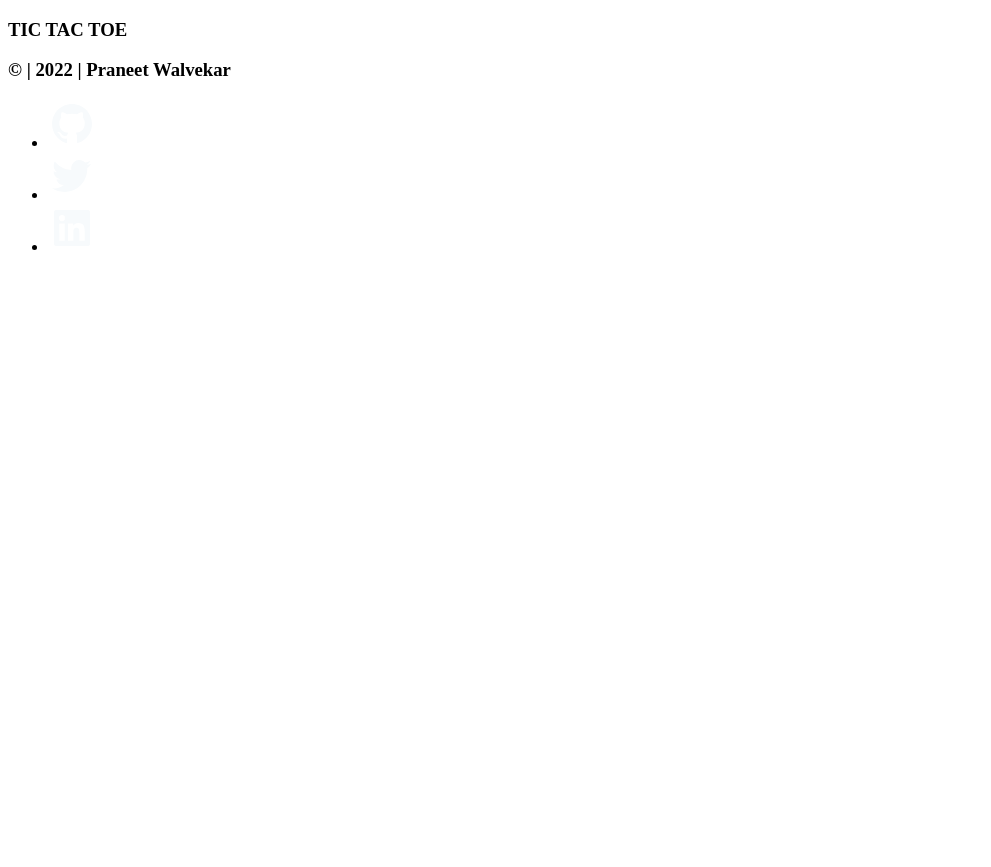
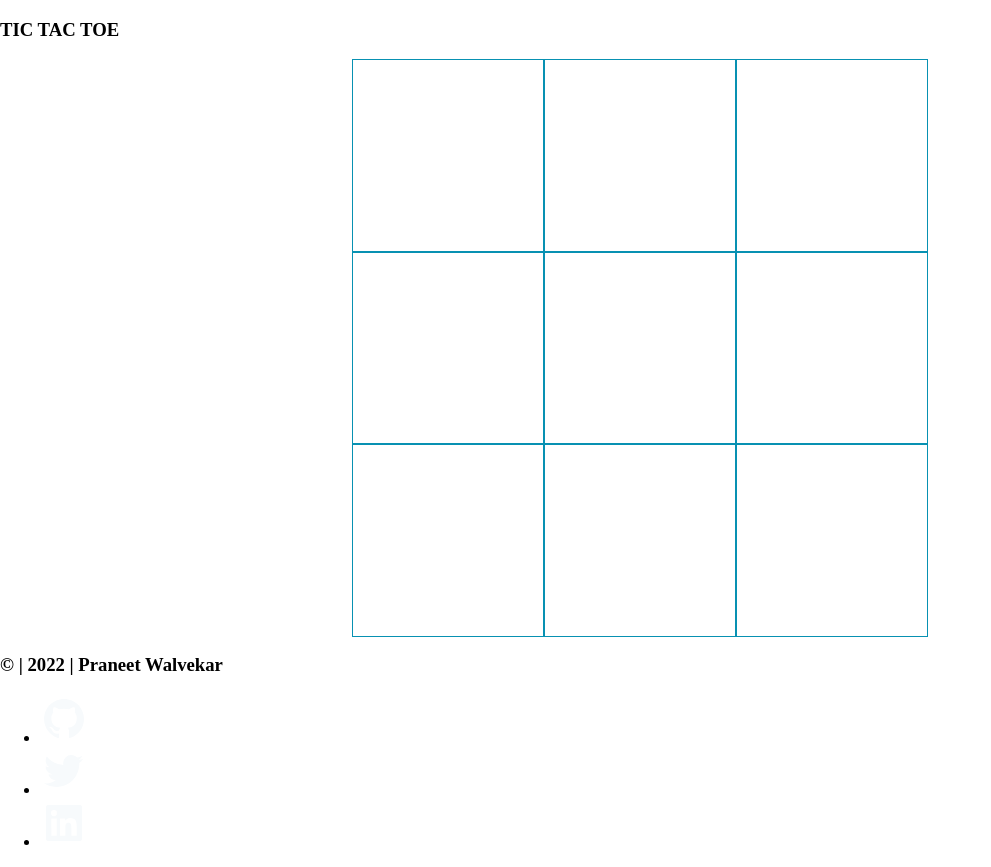
Before and after one commit to praneetwalvekar33/tic-tac-toe, a plain HTML site: page index.html in a window 1280 px wide. Shown: the whole page, without its empty margins (0-991 px from the left). Before the commit the page ends 800 px from the top, so only its background shows below. Drawn offline with Linux system fonts and the light colour scheme.

Commit message:
style-added border for the blocks

```diff
--- a/index.html
+++ b/index.html
@@ -5,6 +5,7 @@
         <meta http-equiv="X-UA-Compatible" content="IE-edge">
         <meta name="viewport" content="width=device-width, height=device-height, initial-scale=1.0">
         <title>Tic Tac Toe</title>
+        <link rel="stylesheet" href="styles.css">
     </head>
     <body>
         <nav>
@@ -12,16 +13,21 @@
         </nav>
 
         <main>
-
-            <div></div>
-            <div></div>
-            <div></div>
-            <div></div>
-            <div></div>
-            <div></div>
-            <div></div>
-            <div></div>
-            <div></div>
+            <div class="row-div">
+                <div class="box-border"></div>
+                <div class="box-border"></div>
+                <div class="box-border"></div>
+            </div>
+            <div class="row-div">
+                <div class="box-border"></div>
+                <div class="box-border"></div>
+                <div class="box-border"></div>
+            </div>
+            <div class="row-div">
+                <div class="box-border"></div>
+                <div class="box-border"></div>
+                <div class="box-border"></div>
+            </div>
 
         </main>
 
--- /dev/null
+++ b/styles.css
@@ -0,0 +1,33 @@
+:root{
+    --primary-color: #0891b2;
+    --primary-font-color: #718096;
+    --secondary-font-color: #f7fafc;
+}
+
+body{
+    margin:0;
+}
+
+main{
+    display: flex;
+    flex-direction: column;
+    align-items: center;
+    /**width: 60vw;
+    margin: auto;**/
+}
+
+.row-div{
+    width:45vw;
+    height: 15vw;
+
+}
+
+div{
+    display: flex;
+    width: 15vw;
+    height: 15vw;
+}
+
+.box-border{
+    border: solid 1px var(--primary-color);
+}
```
